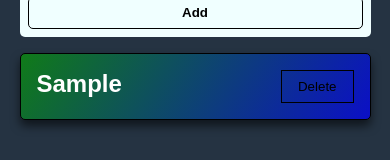
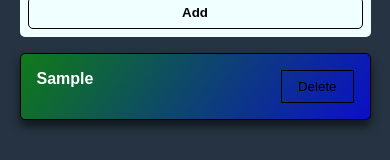
Before and after one commit to Hailekeh22/PERN-Stack-Todo, a React (Vite) app in the folder Todolist/: page / in a window 390 px wide. Both pictures are taken after typing "Sample" into the empty fields and a click on the button "Add". Shown: the part 196-356 px from the top of the page. Built offline with nearby package versions, Linux system fonts and the light colour scheme; a web font is replaced by a local one.

Commit message:
style update on mediaquery

```diff
--- a/Todolist/src/components/Main/main.css
+++ b/Todolist/src/components/Main/main.css
@@ -22,4 +22,8 @@
     .mainbody{
         padding: 1rem 5%;
     }
+    .card p {
+    font-size: 1rem;
+
 }
+}
```
